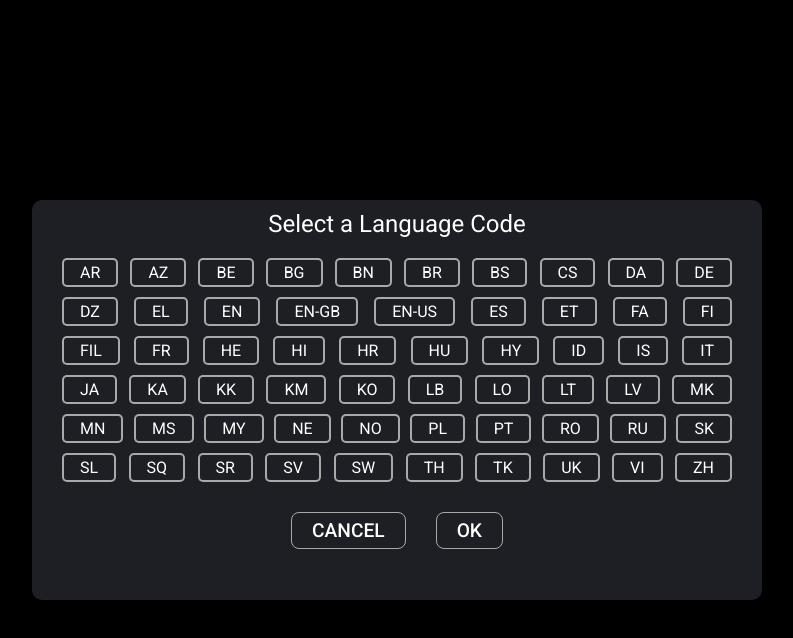
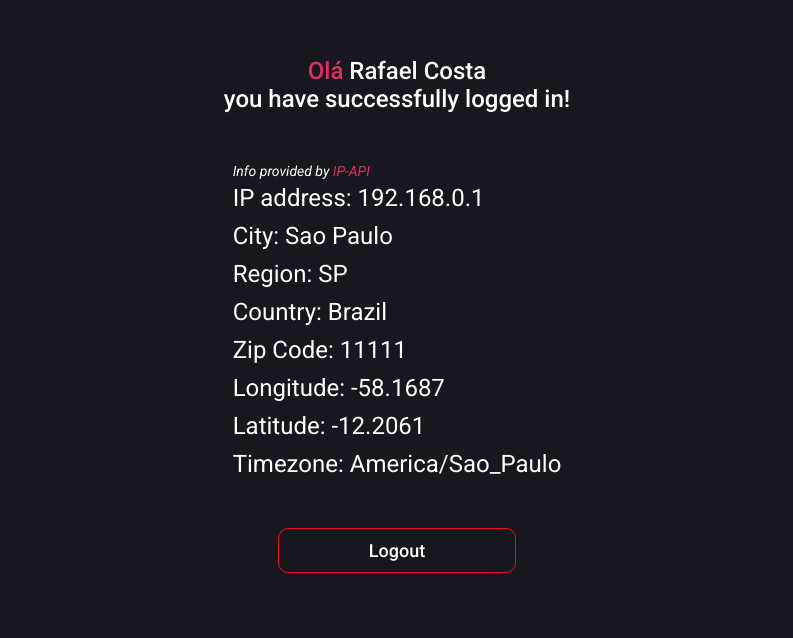
Before and after one commit to rrafaelc/app-ideas-challenge, a React app in the folder beginner/14_hello/: page / in a window 1280 px wide. Shown: the top 638 px of the page, without its empty margins (243-1036 px from the left). Built offline with nearby package versions, Linux system fonts and the light colour scheme.

Commit message:
Info component design done

```diff
--- a/beginner/14_hello/src/Home/index.tsx
+++ b/beginner/14_hello/src/Home/index.tsx
@@ -1,9 +1,10 @@
 import { Login } from '../components/Login';
+import { Info } from '../components/Info';
 
 import './styles.css';
 
 export const Home = () => (
 	<main>
-		<Login />
+		<Info />
 	</main>
 );
--- /dev/null
+++ b/beginner/14_hello/src/components/Info/index.tsx
@@ -0,0 +1,26 @@
+import './styles.css';
+
+export const Info = () => (
+	<div className='infoContainer'>
+		<p>
+			<span className='hello'>Olá</span> Rafael Costa
+		</p>
+		<p>you have successfully logged in!</p>
+
+		<div className='info'>
+			<p>
+				Info provided by <a href='/'>IP-API</a>
+			</p>
+			<p>IP address: 192.168.0.1</p>
+			<p>City: Sao Paulo</p>
+			<p>Region: SP</p>
+			<p>Country: Brazil</p>
+			<p>Zip Code: 11111</p>
+			<p>Longitude: -58.1687</p>
+			<p>Latitude: -12.2061</p>
+			<p>Timezone: America/Sao_Paulo</p>
+		</div>
+
+		<button type='button'>Logout</button>
+	</div>
+);
--- /dev/null
+++ b/beginner/14_hello/src/components/Info/styles.css
@@ -0,0 +1,56 @@
+.infoContainer {
+	display: flex;
+	flex-direction: column;
+	align-items: center;
+}
+
+.infoContainer p {
+	font-size: 24px;
+	font-weight: 500;
+}
+
+.infoContainer .hello {
+	color: #e52b64;
+}
+
+.infoContainer .info {
+	margin: 50px 0;
+	display: flex;
+	flex-direction: column;
+	gap: 10px;
+}
+
+.infoContainer .info p:first-child {
+	font-size: 14px;
+	font-style: italic;
+	margin-bottom: -5px;
+}
+
+.infoContainer .info p {
+	font-weight: normal;
+}
+
+.infoContainer .info a {
+	color: #e52b64;
+	text-decoration: none;
+}
+
+.infoContainer button {
+	width: 238px;
+	padding: 11px 0;
+
+	font-size: 18px;
+	font-weight: 500;
+	color: #fff;
+	background-color: transparent;
+
+	outline: 0;
+	border: 1px solid #f20917;
+	border-radius: 10px;
+
+	transition: background-color 0.2s;
+}
+
+.infoContainer button:hover {
+	background-color: #f20917;
+}
```
